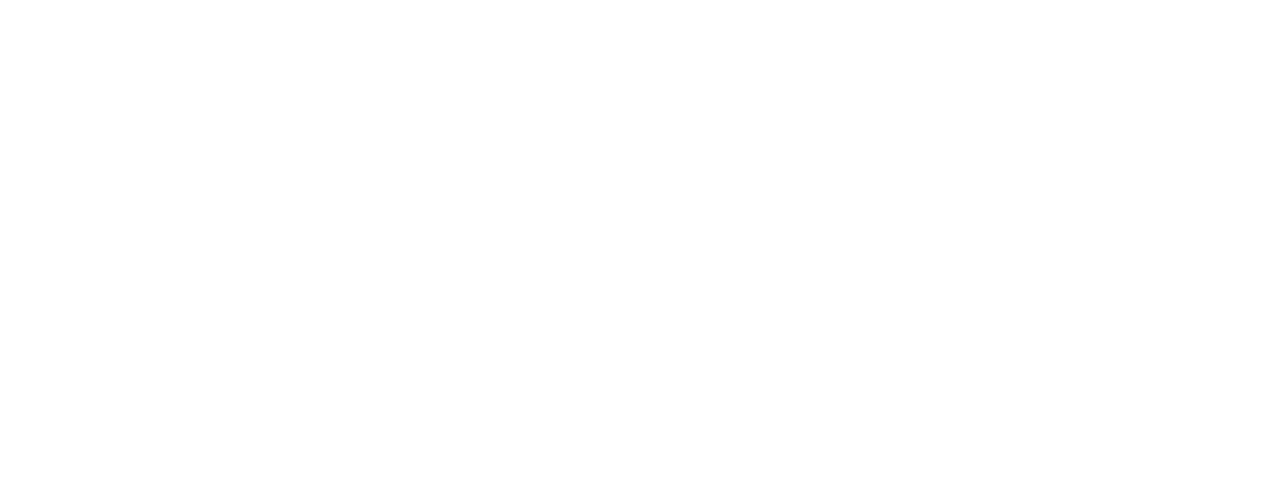
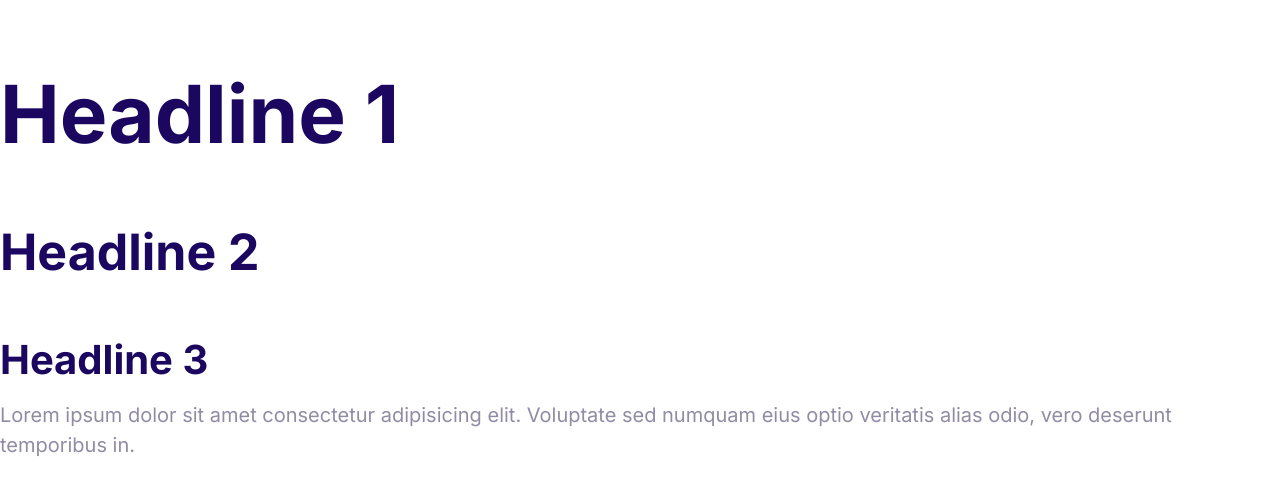
Before and after one commit to rdhmdhl/example-website, a plain HTML site: page index.html in a window 1280 px wide. Drawn offline with Linux system fonts and the light colour scheme.

Commit message:
defined styles for the fonts.

```diff
--- a/CSS/styles.css
+++ b/CSS/styles.css
@@ -2,11 +2,59 @@
     --color-primary: #2584ff;
     --color-secondary: #00d9ff;
     --color-accent: #ff3400;
-    --color-headlings: #1b0760;
+    --color-headings: #1b0760;
     --color-body: #918ca4;
 }
 
+html {
+    font-size: 62.5%;
+}
 
 body {
+    font-family: Inter, Arial, Helvetica, sans-serif;
+    color: var(--color-body);
+    font-size: 2.4rem;
+    line-height: 1.5;
 
 }
+
+h1, h2, h3 {
+    color: var(--color-headings);
+    margin-bottom: 1rem;
+}
+
+h1 {
+    font-size: 7rem;
+}
+
+h2 {
+    font-size: 4rem;
+}
+
+h3 {
+    font-size: 3rem;
+
+}
+
+p {
+    font-size: 2rem;
+    margin-top: 0;
+}
+
+@media screen and (min-width: 1024px) {
+    body {
+        font-size: 2rem;
+    }
+
+    h1 {
+        font-size: 8rem;
+    }
+
+    h2 {
+        font-size: 5rem;
+    }
+
+    h3 {
+        font-size: 4rem;
+    }
+}
--- a/index.html
+++ b/index.html
@@ -5,8 +5,22 @@
     <meta http-equiv="X-UA-Compatible" content="IE=edge" />
     <meta name="viewport" content="width=device-width, initial-scale=1.0" />
     <title>Samples Website</title>
+    <link rel="preconnect" href="https://fonts.googleapis.com" />
+    <link rel="preconnect" href="https://fonts.gstatic.com" crossorigin />
+    <link
+      href="https://fonts.googleapis.com/css2?family=Inter:wght@400;700&display=swap"
+      rel="stylesheet"
+    />
     <link rel="stylesheet" href="/CSS/normalize.css" />
     <link rel="stylesheet" href="/CSS/styles.css" />
   </head>
-  <body></body>
+  <body>
+    <h1>Headline 1</h1>
+    <h2>Headline 2</h2>
+    <h3>Headline 3</h3>
+    <p>
+      Lorem ipsum dolor sit amet consectetur adipisicing elit. Voluptate sed
+      numquam eius optio veritatis alias odio, vero deserunt temporibus in.
+    </p>
+  </body>
 </html>
```
